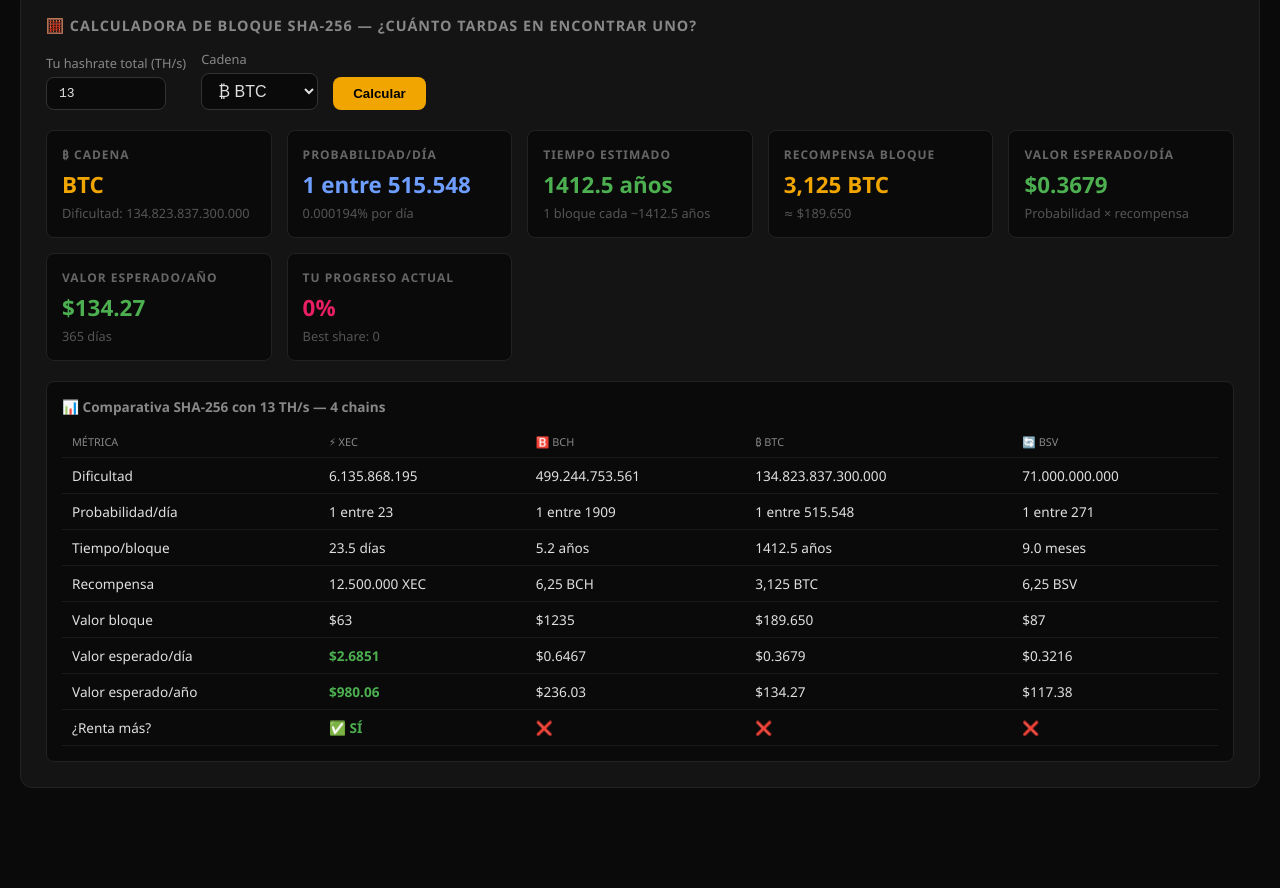
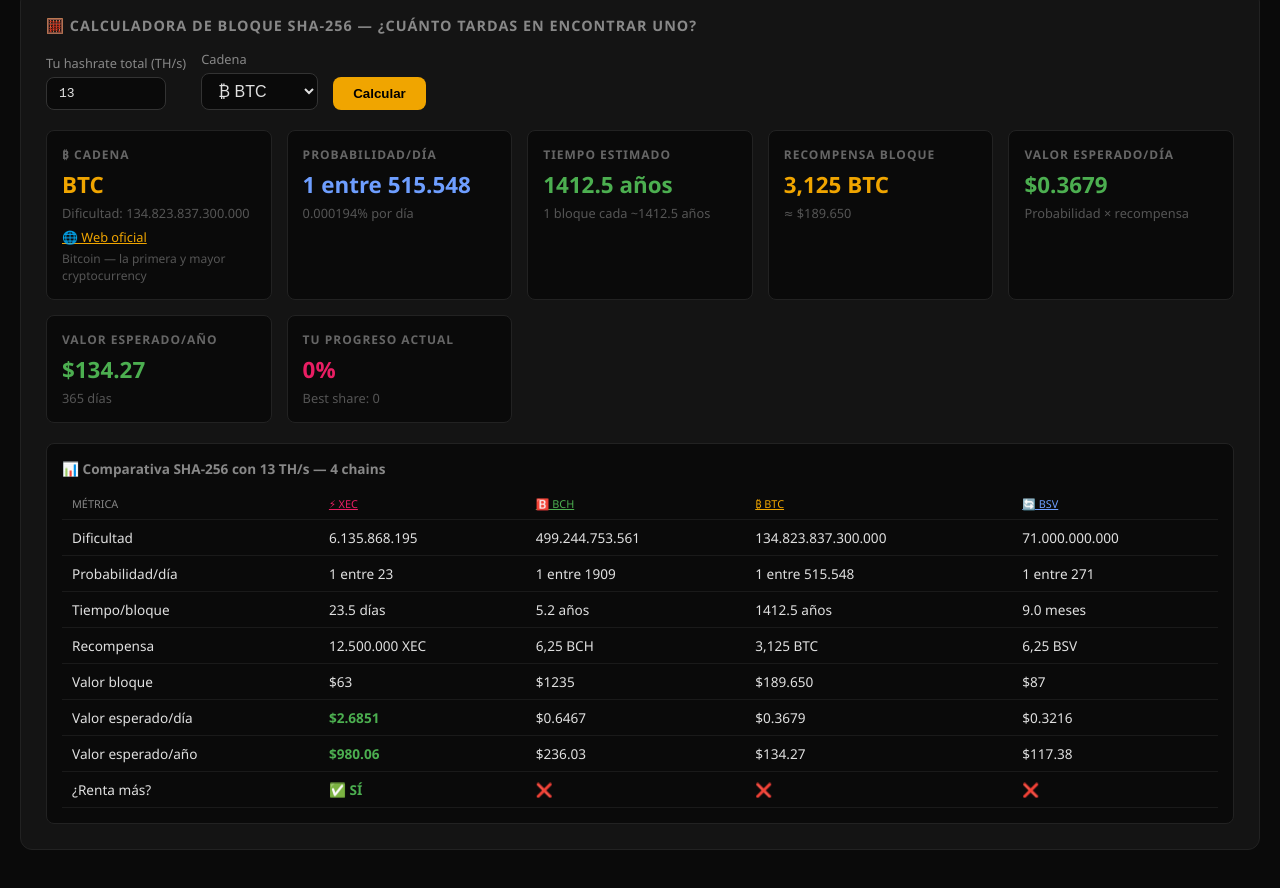
Before and after one commit to Pexuguelas/ckpool-dashboard, a plain HTML site: page index.html in a window 1280 px wide. Shown: the part 1399-2287 px from the top of the page. Before the commit the page ends 2237 px from the top, so only its background shows below. Drawn offline with nearby package versions, Linux system fonts and the light colour scheme.

Commit message:
Añadir enlaces a webs oficiales y descripcion de cada moneda
- Cada chain tiene enlace a su web oficial (bitcoin.org, bch.info, bitcoinsv.com, e.cash)
- Descripcion breve de cada moneda en la tarjeta de resultados
- Enlaces clicables en la tabla comparativa
- Ej: eCash ahora tiene descripcion 'fork de BCH con re-denominacion'

```diff
--- a/index.html
+++ b/index.html
@@ -225,10 +225,10 @@
         let chart=null, workerChart=null, lastData=null;
         // Difficulty and price data (updated from APIs)
         let CHAINS = {
-            btc: { name: 'BTC', emoji: '₿', diff: 1.348238373e14, price: 60688, reward: 3.125, color: '#f0a500' },
-            bch: { name: 'BCH', emoji: '🅱️', diff: 4.99244753561e11, price: 197.52, reward: 6.25, color: '#4caf50' },
-            bsv: { name: 'BSV', emoji: '🔄', diff: 7.1e10, price: 13.97, reward: 6.25, color: '#6e9eff' },
-            xec: { name: 'XEC', emoji: '⚡', diff: 6.135868195e9, price: 0.00000504, reward: 12500000, color: '#e91e63' }
+            btc: { name: 'BTC', emoji: '₿', diff: 1.348238373e14, price: 60688, reward: 3.125, color: '#f0a500', web: 'https://bitcoin.org', desc: 'Bitcoin — la primera y mayor cryptocurrency' },
+            bch: { name: 'BCH', emoji: '🅱️', diff: 4.99244753561e11, price: 197.52, reward: 6.25, color: '#4caf50', web: 'https://bch.info', desc: 'Bitcoin Cash — fork de Bitcoin con bloques más grandes' },
+            bsv: { name: 'BSV', emoji: '🔄', diff: 7.1e10, price: 13.97, reward: 6.25, color: '#6e9eff', web: 'https://bitcoinsv.com', desc: 'Bitcoin SV — fork de BCH enfocado en escalabilidad on-chain' },
+            xec: { name: 'XEC', emoji: '⚡', diff: 6.135868195e9, price: 0.00000504, reward: 12500000, color: '#e91e63', web: 'https://e.cash', desc: 'eCash (XEC) — fork de BCH con re-denominación, dificultad muy baja' }
         };
 
         function getWallet() { return localStorage.getItem('ckpool_wallet') || ''; }
@@ -279,7 +279,7 @@
             const progress = bestshare > 0 ? (bestshare / c.diff * 100).toFixed(6) : '0';
 
             document.getElementById('calcResults').innerHTML = `
-                <div class="calc-result-card"><h4>${c.emoji} Cadena</h4><div class="calc-value" style="color:${c.color}">${c.name}</div><div class="calc-sub">Dificultad: ${formatNum(Math.round(c.diff))}</div></div>
+                <div class="calc-result-card"><h4>${c.emoji} Cadena</h4><div class="calc-value" style="color:${c.color}">${c.name}</div><div class="calc-sub">Dificultad: ${formatNum(Math.round(c.diff))}</div><div class="calc-sub" style="margin-top:6px"><a href="${c.web}" target="_blank" style="color:${c.color};text-decoration:underline">🌐 Web oficial</a></div><div class="calc-sub" style="margin-top:4px;color:#555;font-size:0.75em">${c.desc}</div></div>
                 <div class="calc-result-card"><h4>Probabilidad/día</h4><div class="calc-value" style="color:#6e9eff">1 entre ${formatNum(Math.round(1/probPerDay))}</div><div class="calc-sub">${(probPerDay*100).toFixed(6)}% por día</div></div>
                 <div class="calc-result-card"><h4>Tiempo estimado</h4><div class="calc-value" style="color:#4caf50">${formatTime(daysPerBlock * 86400)}</div><div class="calc-sub">1 bloque cada ~${(daysPerBlock/365).toFixed(1)} años</div></div>
                 <div class="calc-result-card"><h4>Recompensa bloque</h4><div class="calc-value" style="color:${c.color}">${formatNum(c.reward)} ${c.name}</div><div class="calc-sub">≈ $${formatNum(Math.round(blockValueUSD))}</div></div>
@@ -299,7 +299,7 @@
             rows.sort((a,b) => b.ev - a.ev);
 
             let tableHTML = `<h4>📊 Comparativa SHA-256 con ${hashrateTH} TH/s — ${rows.length} chains</h4><table><tr><th>Métrica</th>`;
-            rows.forEach(r => { tableHTML += `<th>${r.emoji} ${r.name}</th>`; });
+            rows.forEach(r => { tableHTML += `<th><a href="${r.web}" target="_blank" style="color:${r.color};text-decoration:underline">${r.emoji} ${r.name}</a></th>`; });
             tableHTML += `</tr>`;
 
             const metrics = [
```
